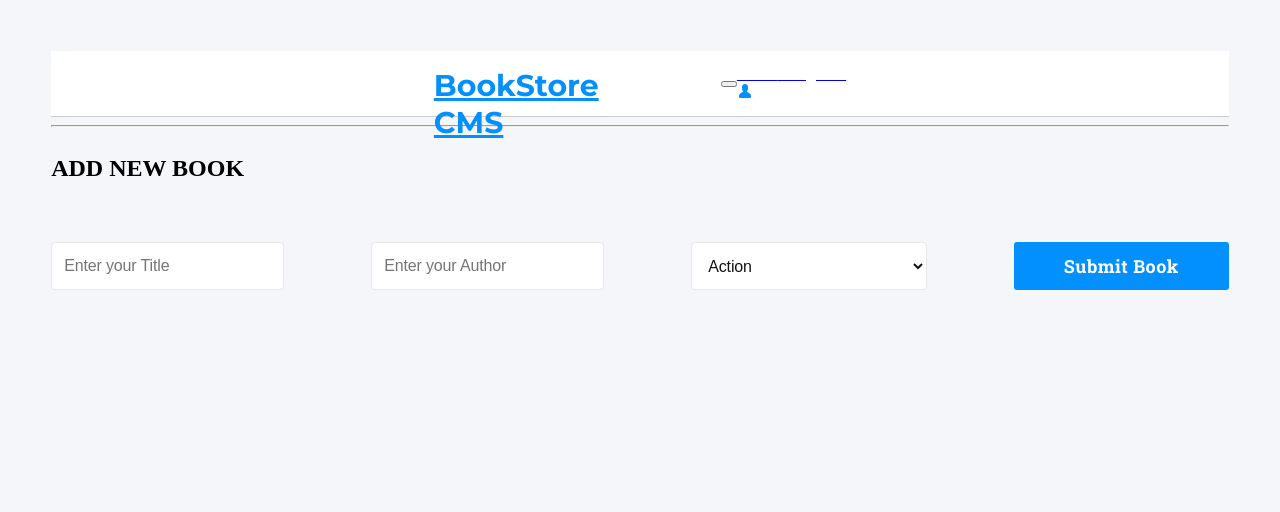
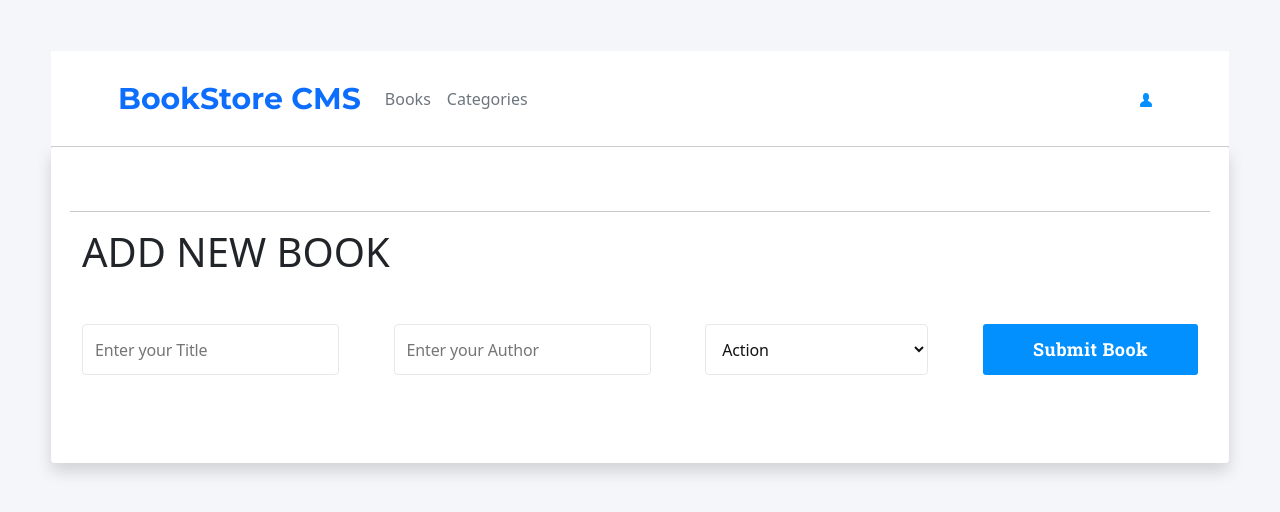
Before and after one commit to ridwanediallo/bookstore, a React (Create React App) app: page / in a window 1280 px wide. Shown: the top 512 px of the page. Built offline with nearby package versions, Linux system fonts and the light colour scheme; no server answers.

Commit message:
Add final style

```diff
--- a/src/App.js
+++ b/src/App.js
@@ -7,10 +7,12 @@ function App() {
   return (
     <>
       <NavBar />
-      <Routes>
-        <Route exact path="/" element={<Books />} />
-        <Route path="/categories" element={<Categories />} />
-      </Routes>
+      <main className="shadow p-3 mb-5 bg-body rounded py-5">
+        <Routes>
+          <Route exact path="/" element={<Books />} />
+          <Route path="/categories" element={<Categories />} />
+        </Routes>
+      </main>
     </>
   );
 }
--- a/src/components/BookList.js
+++ b/src/components/BookList.js
@@ -1,4 +1,5 @@
 import React, { useEffect } from 'react';
+import { Row, Col } from 'react-bootstrap';
 import { useSelector, useDispatch } from 'react-redux';
 import { getBooksData, deleteBook } from '../redux/books/bookSlice';
 import './BookList.css';
@@ -21,7 +22,9 @@ const BookList = () => {
           const { category, author, title } = book[0];
 
           return (
-            <li className="list-item" key={key}>
+            <Row key={key}>
+              <li className="list-item">
+                <Col xs="6">
                   <div className="left">
                     <p className="book-category">{category}</p>
                     <h3 className="book-title">{title}</h3>
@@ -44,14 +47,18 @@ const BookList = () => {
                       </button>
                     </div>
                   </div>
+                </Col>
+                <Col xs="6">
                   <div className="progress-container">
                     <div className="circular-progress-container">
                       <div className="circular-progress" />
                     </div>
+
                     <div className="progress-stat">
                       <p className="percent-complete">0%</p>
                       <p className="completed">Completed</p>
                     </div>
+
                     <div className="progress-divider" />
                     <div className="current-chapter-container">
                       <div>
@@ -65,7 +72,9 @@ const BookList = () => {
                       </div>
                     </div>
                   </div>
+                </Col>
               </li>
+            </Row>
           );
         })}
       </ul>
--- a/src/components/NavBar.css
+++ b/src/components/NavBar.css
@@ -44,9 +44,8 @@
 }
 
 .logo {
-  width: 15rem;
-  height: 2.313rem;
-  margin: 0.375rem 2.938rem 0.125rem 0;
+  /* width: 15rem;
+  height: 2.313rem; */
   font-family: Montserrat, sans-serif;
   font-size: 1.875rem;
   font-weight: bold;
--- a/src/components/NavBar.js
+++ b/src/components/NavBar.js
@@ -6,20 +6,20 @@ import './NavBar.css';
 
 const NavBar = () => (
   <Navbar collapseOnSelect className="navig" expand="lg" bg="" variant="dark">
-    <div className="container navB">
+    <div className="container navB py-3 px-5">
       <Navbar.Brand href="#home" className=" text-primary logo">
         BookStore CMS
       </Navbar.Brand>
       <Navbar.Toggle aria-controls="responsive-navbar-nav" />
       <Navbar.Collapse id="responsive-navbar-nav">
-        <Nav className="me-auto">
+        <Nav className="me-auto align-self-center">
           <Nav.Link href="#book">
-            <Link to="/" className="text-black link">
+            <Link to="/" className="text-secondary link">
               Books
             </Link>
           </Nav.Link>
           <Nav.Link href="#categories">
-            <Link to="/" className="text-secondary link">
+            <Link to="/categories" className="text-secondary link">
               Categories
             </Link>
           </Nav.Link>
--- a/src/index.js
+++ b/src/index.js
@@ -1,3 +1,4 @@
+import 'bootstrap/dist/css/bootstrap.min.css';
 import React from 'react';
 import ReactDOM from 'react-dom/client';
 import { BrowserRouter as Router } from 'react-router-dom';
```
Lines whose indentation alone changed are shown as unchanged.
